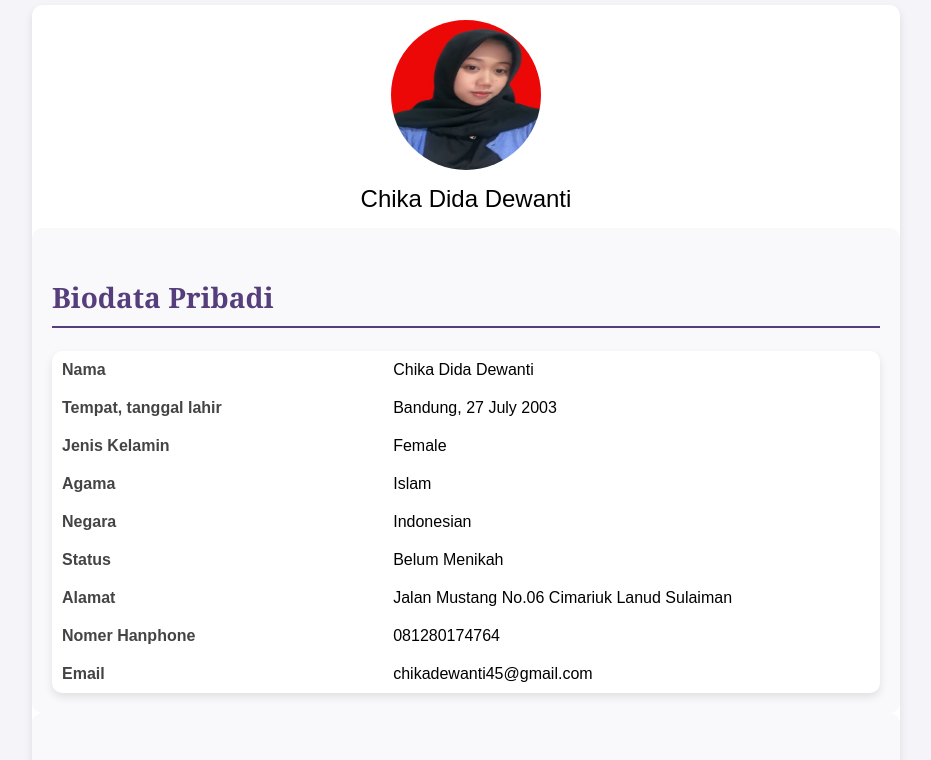
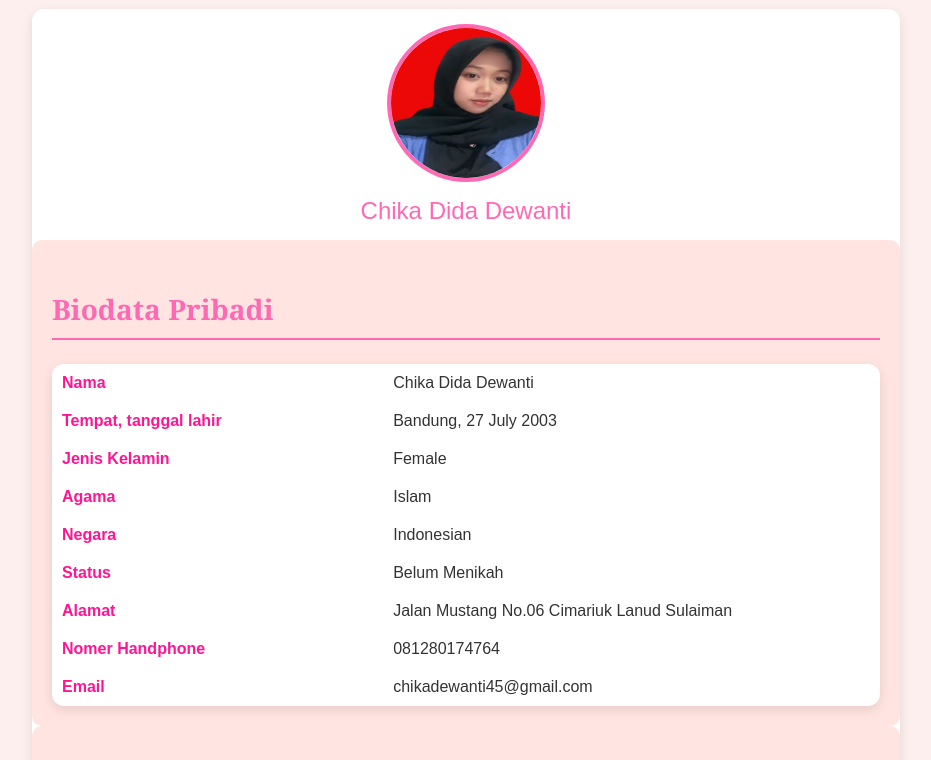
Before and after one commit to chikadida/ChikaDidaD.github.io, a plain HTML site: page index.html in a window 1280 px wide. Shown: the part 108-868 px from the top of the page, without its empty margins (174-1105 px from the left). Drawn offline with Linux system fonts and the light colour scheme.

Commit message:
index.html

```diff
--- a/index.html
+++ b/index.html
@@ -1,79 +1,104 @@
 <html>
     <head>
-        <title>CV </title>
+        <title>CV</title>
         <style>
             body {
                 font-family: 'Arial', sans-serif;
-                background-color: #f4f4f9;
+                background-color: #fcefee;
                 margin: 0;
                 padding: 20px;
             }
+
             table {
                 width: 70%;
                 margin: 0 auto;
-                background-color: #fff;
+                background-color: #ffffff;
                 border-collapse: collapse;
-                border-radius: 10px;
-                box-shadow: 0 4px 8px rgba(0,0,0,0.1);
+                border-radius: 12px;
+                box-shadow: 0 4px 12px rgba(0, 0, 0, 0.1);
             }
+
             td {
                 padding: 15px;
                 vertical-align: top;
             }
+
             h1, h2, h3 {
-                color: #563d7c;
+                color: #ff69b4;
                 font-family: 'Georgia', serif;
             }
+
             h1 {
                 text-align: center;
-                font-size: 36px;
+                font-size: 38px;
                 margin-top: 20px;
             }
+
             h2 {
                 font-size: 28px;
-                border-bottom: 2px solid #563d7c;
+                border-bottom: 2px solid #ff69b4;
                 padding-bottom: 10px;
                 margin-top: 30px;
             }
+
             h3 {
                 font-size: 24px;
                 margin-bottom: 10px;
+                color: #ff1493;
             }
+
             .profile-pic {
                 text-align: center;
             }
+
             .profile-pic img {
                 border-radius: 50%;
                 width: 150px;
                 height: 150px;
+                border: 4px solid #ff69b4;
             }
+
+            .profile-name {
+                margin-top: 15px;
+                font-size: 24px;
+                color: #ff69b4;
+            }
+
             .info-table {
                 width: 100%;
+                color: #333;
             }
+
             .info-table td {
                 padding: 10px;
             }
+
             .info-table td:first-child {
                 width: 40%;
                 font-weight: bold;
-                color: #444;
+                color: #ff1493;
             }
+
             ul {
                 list-style-type: square;
                 padding-left: 20px;
+                color: #333;
             }
+
             ul li {
                 margin-bottom: 10px;
             }
+
             .section {
-                background-color: #f9f9fc;
+                background-color: #ffe4e1;
                 padding: 20px;
                 border-radius: 10px;
                 margin-top: 20px;
             }
+
             .contact-info {
                 font-weight: bold;
-                color: #444;
+                color: #ff1493;
             }
         </style>
     </head>
@@ -83,7 +108,7 @@
             <tr>
                 <td class="profile-pic" colspan="2">
                     <img src="download-removebg-preview.jpg" alt="Profile Picture">
-                    <p style="margin-top: 15px; font-size: 24px;">Chika Dida Dewanti</p>
+                    <p class="profile-name">Chika Dida Dewanti</p>
                 </td>
             </tr>
             <tr>
@@ -119,7 +144,7 @@
                             <td>Jalan Mustang No.06 Cimariuk Lanud Sulaiman</td>
                         </tr>
                         <tr>
-                            <td>Nomer Hanphone</td>
+                            <td>Nomer Handphone</td>
                             <td>081280174764</td>
                         </tr>
                         <tr>
```
